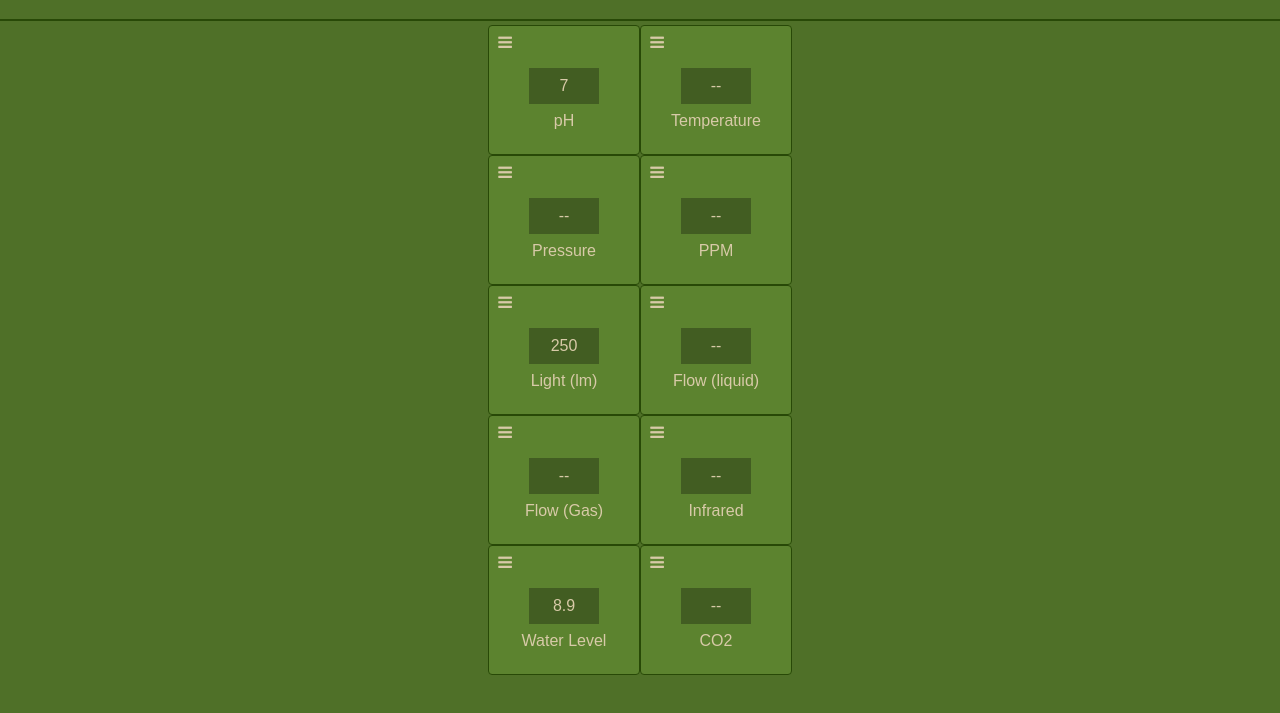
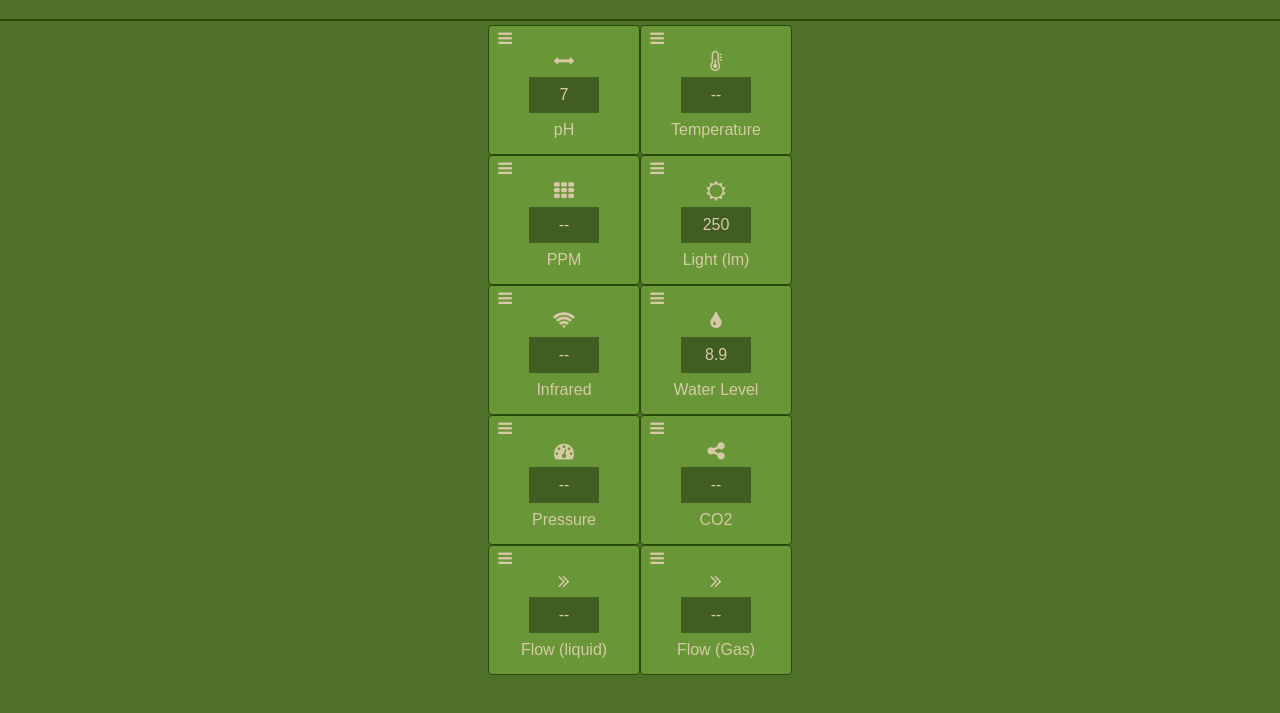
Before and after one commit to elmeltone/control, a website: page index.html in a window 1280 px wide. Shown: the part 61-774 px from the top of the page. Drawn offline with Linux system fonts and the light colour scheme.

Commit message:
Adds font awesome symbols to all instruments

```diff
--- a/index.html
+++ b/index.html
@@ -18,6 +18,9 @@
               <div class="line-wrapper">
                 <i class="fa fa-bars"></i>
               </div>
+              <div class="instrument-icon">
+                <i class="fa fa-arrows-h"></i>
+              </div>
               <div class="indicator">7</div>
               <div class="sensor-name"><p class="title">pH</p></div>
             </div>
@@ -25,19 +28,18 @@
               <div class="line-wrapper">
                 <i class="fa fa-bars"></i>
               </div>
+              <div class="instrument-icon">
+                <i class="fa fa-thermometer-half"></i>
+              </div>
               <div class="indicator">--</div>
               <div class="sensor-name"><p class="title">Temperature</p></div>
-            </div>
-            <div class="instrument pressure">
-              <div class="line-wrapper">
-                <i class="fa fa-bars"></i>
-              </div>
-              <div class="indicator">--</div>
-              <div class="sensor-name"><p class="title">Pressure</p></div>
             </div>
             <div class="instrument ppm">
               <div class="line-wrapper">
                 <i class="fa fa-bars"></i>
+              </div>
+              <div class="instrument-icon">
+                <i class="fa fa-th"></i>
               </div>
               <div class="indicator">--</div>
               <div class="sensor-name"><p class="title">PPM</p></div>
@@ -46,12 +48,58 @@
               <div class="line-wrapper">
                 <i class="fa fa-bars"></i>
               </div>
+              <div class="instrument-icon">
+                <i class="fa fa-sun-o"></i>
+              </div>
               <div class="indicator">250</div>
               <div class="sensor-name"><p class="title">Light (lm)</p></div>
+            </div>
+            <div class="instrument infrared">
+              <div class="line-wrapper">
+                <i class="fa fa-bars"></i>
+              </div>
+              <div class="instrument-icon">
+                <i class="fa fa-wifi"></i>
+              </div>
+              <div class="indicator">--</div>
+              <div class="sensor-name"><p class="title">Infrared</p></div>
+            </div>
+            <div class="instrument water-level">
+              <div class="line-wrapper">
+                <i class="fa fa-bars"></i>
+              </div>
+              <div class="instrument-icon">
+                <i class="fa fa-tint"></i>
+              </div>
+              <div class="indicator">8.9</div>
+              <div class="sensor-name"><p class="title">Water Level</p></div>
+            </div>
+            <div class="instrument pressure">
+              <div class="line-wrapper">
+                <i class="fa fa-bars"></i>
+              </div>
+              <div class="instrument-icon">
+                <i class="fa fa-tachometer"></i>
+              </div>
+              <div class="indicator">--</div>
+              <div class="sensor-name"><p class="title">Pressure</p></div>
+            </div>
+            <div class="instrument CO2">
+              <div class="line-wrapper">
+                <i class="fa fa-bars"></i>
+              </div>
+              <div class="instrument-icon">
+                <i class="fa fa-share-alt"></i>
+              </div>
+              <div class="indicator">--</div>
+              <div class="sensor-name"><p class="title">CO2</p></div>
             </div>
             <div class="instrument flow-liquid">
               <div class="line-wrapper">
                 <i class="fa fa-bars"></i>
+              </div>
+              <div class="instrument-icon">
+                <i class="fa fa-angle-double-right"></i>
               </div>
               <div class="indicator">--</div>
               <div class="sensor-name"><p class="title">Flow (liquid)</p></div>
@@ -60,29 +108,11 @@
               <div class="line-wrapper">
                 <i class="fa fa-bars"></i>
               </div>
+              <div class="instrument-icon">
+                <i class="fa fa-angle-double-right"></i>
+              </div>
               <div class="indicator">--</div>
               <div class="sensor-name"><p class="title">Flow (Gas)</p></div>
-            </div>
-            <div class="instrument infrared">
-              <div class="line-wrapper">
-                <i class="fa fa-bars"></i>
-              </div>
-              <div class="indicator">--</div>
-              <div class="sensor-name"><p class="title">Infrared</p></div>
-            </div>
-            <div class="instrument water-level">
-              <div class="line-wrapper">
-                <i class="fa fa-bars"></i>
-              </div>
-              <div class="indicator">8.9</div>
-              <div class="sensor-name"><p class="title">Water Level</p></div>
-            </div>
-            <div class="instrument CO2">
-              <div class="line-wrapper">
-                <i class="fa fa-bars"></i>
-              </div>
-              <div class="indicator">--</div>
-              <div class="sensor-name"><p class="title">CO2</p></div>
             </div>
           </div>
         </div>
--- a/src/sass/main.scss
+++ b/src/sass/main.scss
@@ -75,22 +75,27 @@ body {
   float: left;
   clear: all;
   margin: 0 auto;
-  background: $complement;
+  background: lighten($complement, 5%);
 }
 
 .line-wrapper {
   cursor: pointer;
   width: 16px;
   float: left;
-  margin: 8px;
+  margin: 4px 0 0 8px;
   cursor: move;
+}
+
+.instrument-icon {
+  margin: 24px auto 4px auto;
+  font-size: 20px;
 }
 
 .indicator {
   height: 36px;
   line-height: 36px;
   width: 70px;
-  margin: 42px auto 0 auto;
+  margin: 0 auto;
   background: darken($complement, 10%);
 }
 
```
Also changed, not shown: src/index.css.
